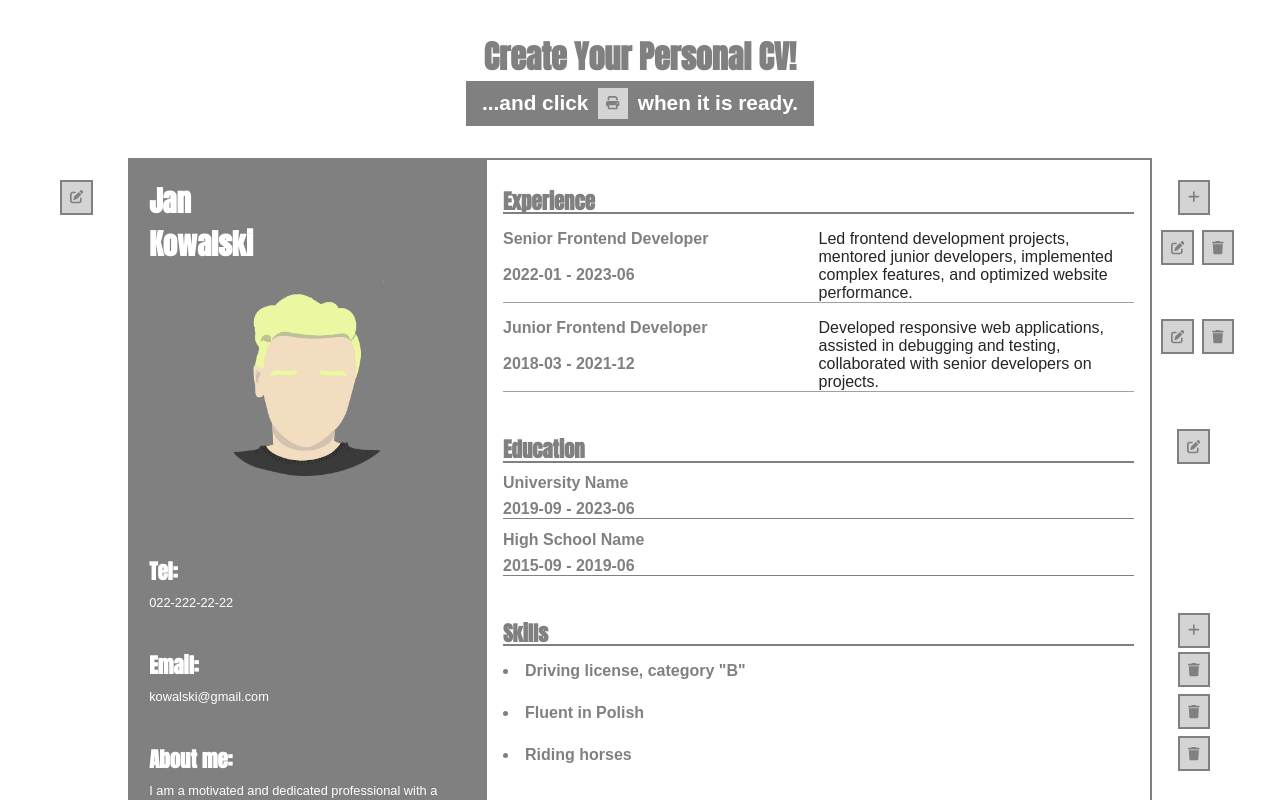
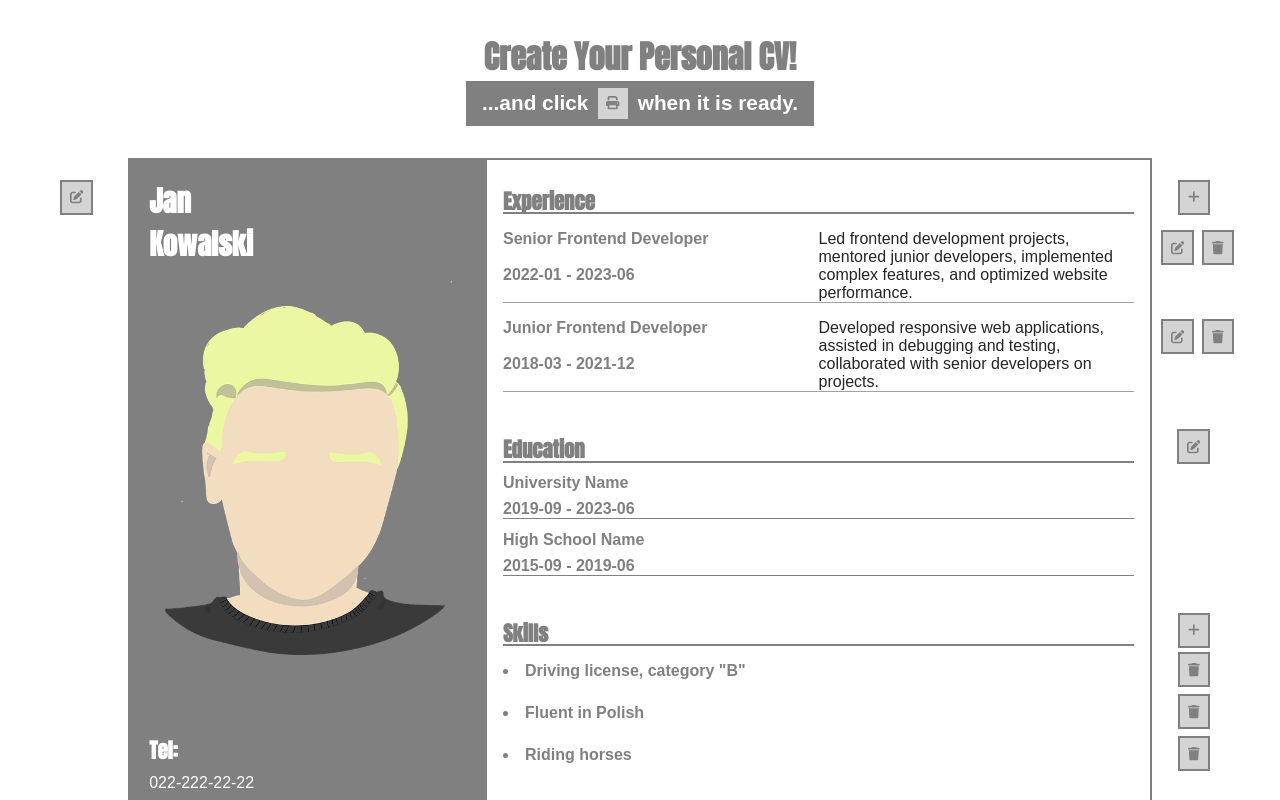
Before and after one commit to Pawel-Ochmann/CVApplication, a React (Vite) app: page / in a window 1280 px wide. Shown: the top 800 px of the page. Built offline with nearby package versions, Linux system fonts and the light colour scheme; a web font is replaced by a local one.

Commit message:
Hopefully last commit, ready to push

```diff
--- a/src/styles/main.scss
+++ b/src/styles/main.scss
@@ -94,6 +94,7 @@ header {
 }
 
 main {
+  max-width: 1100px;
   aspect-ratio: 210 / 297;
   width: 80%;
   margin: 0 auto;
@@ -139,7 +140,7 @@ button.change {
     align-self: start;
   }
   p {
-    font-size: 0.8rem;
+    font-size: 1rem;
   }
   .generalBox {
     margin-top: 2rem;
@@ -155,6 +156,9 @@ button.change {
     left: -70px;
     top: 20px;
   }
+  img {
+    max-width: 90%;
+  };
 }
 
 .experience {
@@ -319,11 +323,11 @@ dialog[open] {
   }
 }
 
-.personalPhoto {
-  width: 150px;
-}
+
 
 dialog.dialogEducation[open] {
+  position: relative;
+  left: -330px;
   padding: 1rem;
   display: flex;
   flex-direction: column;
@@ -341,14 +345,18 @@ dialog.dialogEducation[open] {
     }
   }
   .newSchool {
+    border: 2px solid white;
+    padding: .2rem;
     display: grid;
     grid-template-columns: 3fr 1fr;
+    gap: .5rem;
     &>button {
       width: 4rem;
       height: 4rem;
       font-size: 2rem;
       grid-column: 2;
       grid-row: 1/3;
+      margin-top:2.5rem;
     }
   }
 }
```
